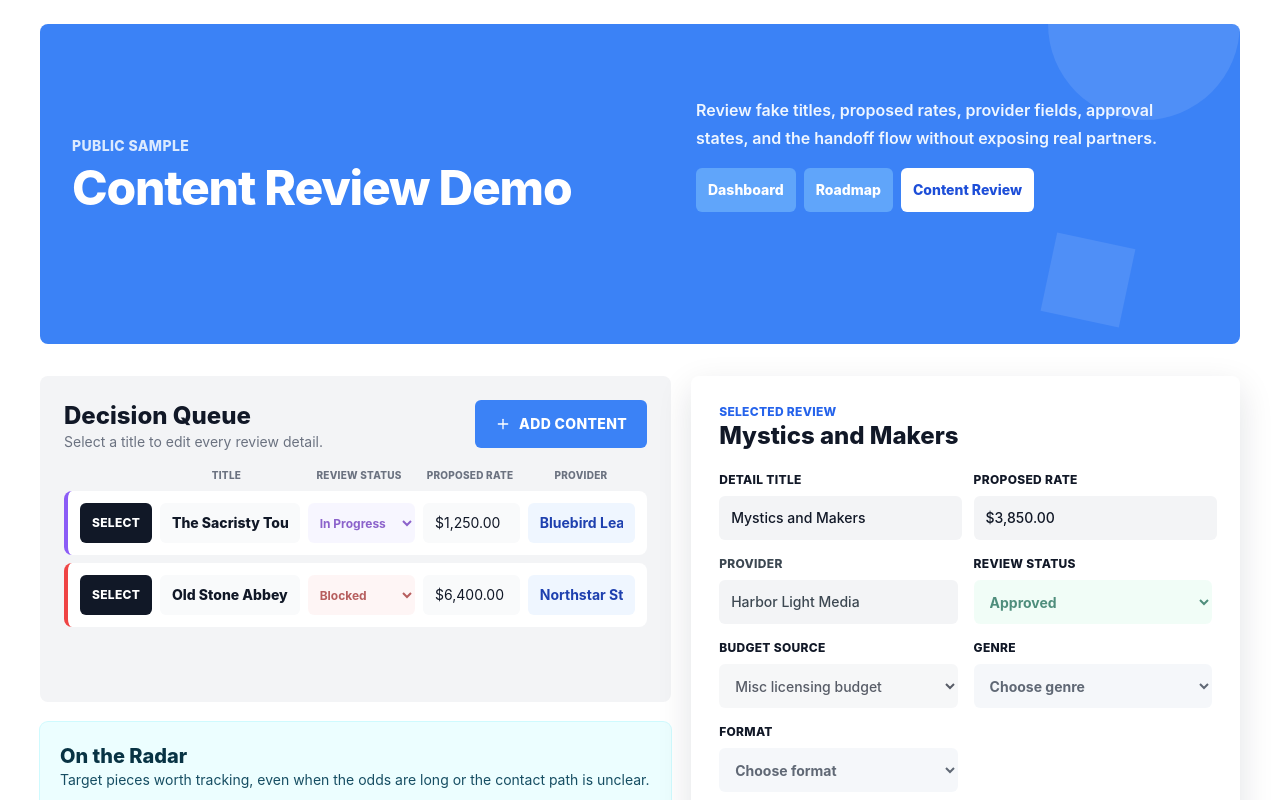
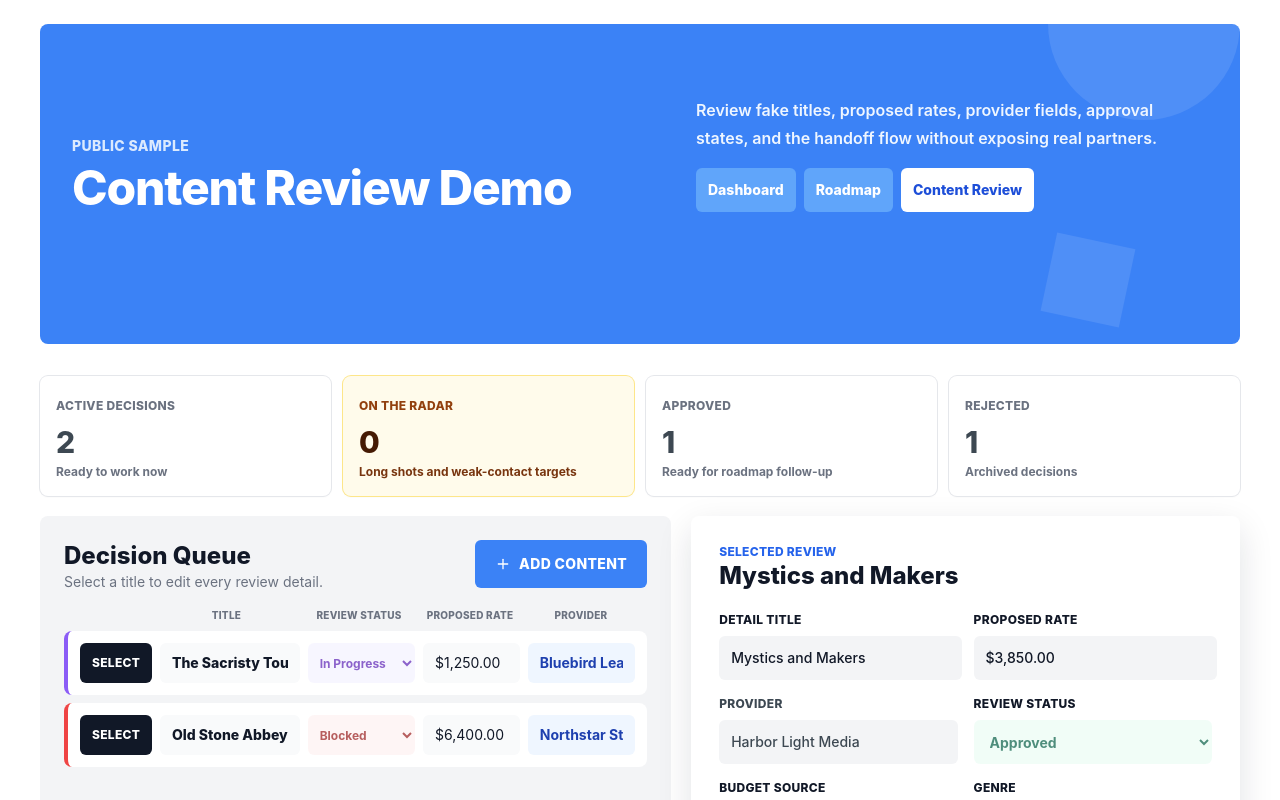
Before and after one commit to mattmussoline/Budget-Tracking-App, a Next.js app: page /demo/content-review in a window 1280 px wide. Shown: the top 800 px of the page. Built offline with nearby package versions, Linux system fonts and the light colour scheme.

Commit message:
Add radar review dashboard modal

```diff
--- a/src/features/planning/components/content-review-dashboard.tsx
+++ b/src/features/planning/components/content-review-dashboard.tsx
@@ -1,7 +1,8 @@
 "use client";
 
-import { ArrowRight, ExternalLink, Plus, Save, Trash2 } from "lucide-react";
-import { type ReactNode, useState, useTransition } from "react";
+import { ArrowRight, ExternalLink, Plus, Save, Trash2, X } from "lucide-react";
+import { type KeyboardEvent, type MouseEvent, type ReactNode, useEffect, useRef, useState, useTransition } from "react";
+import { createPortal } from "react-dom";
 import { SoftButton } from "@/components/ui/soft-button";
 import { cn } from "@/components/ui/soft-surface";
 import { budgetSourceOptions } from "@/features/budget/budget-source";
@@ -38,6 +39,7 @@ export function ContentReviewDashboard({ fiscalYearId, items, providerOptions =
   const [saveState, setSaveState] = useState<SaveState>("idle");
   const [isPending, startTransition] = useTransition();
   const selected = selectedId === "draft" ? draft : records.find((item) => item.id === selectedId) ?? null;
+  const [isRadarOpen, setIsRadarOpen] = useState(false);
 
   function selectItem(id: string) {
     if (id !== selectedId) setSaveState("idle");
@@ -106,6 +108,14 @@ export function ContentReviewDashboard({ fiscalYearId, items, providerOptions =
   const rejectedContent = queue.filter((item) => item.reviewStatus === "rejected");
 
   return (
+    <div className="grid gap-5">
+      <section aria-label="Review status summary" className="grid gap-3 sm:grid-cols-2 xl:grid-cols-4">
+        <StatusCard label="Active Decisions" value={activeQueue.length} helper="Ready to work now" />
+        <StatusCard label="On the Radar" value={radarContent.length} helper="Long shots and weak-contact targets" tone="radar" onClick={() => setIsRadarOpen(true)} />
+        <StatusCard label="Approved" value={approvedContent.length} helper="Ready for roadmap follow-up" />
+        <StatusCard label="Rejected" value={rejectedContent.length} helper="Archived decisions" />
+      </section>
+
       <div className="grid gap-5 xl:grid-cols-[minmax(600px,1.15fr)_minmax(520px,1fr)]">
         <div className="grid gap-5">
           <section data-testid="content-review-decision-queue-block" className="rounded-lg bg-gray-100 p-4 md:p-6">
@@ -119,11 +129,6 @@ export function ContentReviewDashboard({ fiscalYearId, items, providerOptions =
             <div data-testid="content-review-active-queue" className="grid gap-2">
               {activeQueue.length === 0 ? <p className="rounded-lg bg-white p-5 font-bold text-muted">Add content to start the decision queue.</p> : activeQueue.map((item) => <ReviewSummaryRow key={item.id} item={item} active={selectedId === item.id} isDemo={isDemo} onSelect={selectItem} onChange={changeItem} />)}
             </div>
-        </section>
-        <section className="rounded-lg bg-cyan-50 p-4 ring-1 ring-cyan-100 md:p-5">
-          <h3 className="font-display text-xl font-extrabold text-cyan-950">On the Radar</h3>
-          <p className="mb-3 text-sm text-cyan-900">Target pieces worth tracking, even when the odds are long or the contact path is unclear.</p>
-          <ContentReviewGroup title="Radar Targets" count={radarContent.length} testId="content-review-radar-content">{radarContent.map((item) => <ReviewSummaryRow key={item.id} item={item} active={selectedId === item.id} isDemo={isDemo} onSelect={selectItem} onChange={changeItem} />)}</ContentReviewGroup>
           </section>
           <section className="rounded-lg bg-gray-200 p-3">
             <h3 className="font-display text-xl font-extrabold">Completed Reviews</h3>
@@ -139,7 +144,101 @@ export function ContentReviewDashboard({ fiscalYearId, items, providerOptions =
           {selected ? <ReviewEditor item={selected} providerOptions={providerOptions} isDemo={isDemo} isPending={isPending} saveState={isPending ? "saving" : saveState} onChange={(field, value) => changeItem(selected.id, field, value)} onSave={() => save(selected)} fiscalYearId={fiscalYearId} /> : <div className="grid min-h-64 place-items-center text-center text-muted"><div><h2 className="text-xl font-extrabold">Select a review</h2><p>Choose a queue item or add new content.</p></div></div>}
         </section>
       </div>
+
+      <RadarReviewModal
+        items={radarContent}
+        isOpen={isRadarOpen}
+        selectedId={selectedId}
+        isDemo={isDemo}
+        onClose={() => setIsRadarOpen(false)}
+        onSelect={selectItem}
+        onChange={changeItem}
+      />
+    </div>
   );
+}
+
+function StatusCard({ label, value, helper, tone = "neutral", onClick }: { label: string; value: number; helper: string; tone?: "neutral" | "radar"; onClick?: () => void }) {
+  const cardClass = cn(
+    "min-h-24 rounded-lg p-4 text-left shadow-sm ring-1 transition",
+    tone === "radar" ? "bg-amber-50 text-amber-950 ring-amber-200" : "bg-white text-foreground ring-gray-200",
+    onClick && "cursor-pointer hover:-translate-y-0.5 hover:shadow-md focus:outline-none focus:ring-2 focus:ring-blue-500"
+  );
+  const content = <>
+    <span className={cn("text-xs font-extrabold uppercase tracking-wide", tone === "radar" ? "text-amber-800" : "text-muted")}>{label}</span>
+    <span className="mt-2 block font-display text-3xl font-extrabold">{value}</span>
+    <span className={cn("mt-1 block text-xs font-bold", tone === "radar" ? "text-amber-900" : "text-muted")}>{helper}</span>
+  </>;
+
+  if (onClick) {
+    return <button type="button" onClick={onClick} className={cardClass} aria-label={`${label}: ${value}. Open radar targets`}>
+      {content}
+    </button>;
+  }
+
+  return <div className={cardClass}>{content}</div>;
+}
+
+function RadarReviewModal({ items, isOpen, selectedId, isDemo, onClose, onSelect, onChange }: { items: ContentReviewItem[]; isOpen: boolean; selectedId: string; isDemo?: boolean; onClose: () => void; onSelect: (id: string) => void; onChange: (id: string, field: keyof ContentReviewItem, value: string | number | null) => void }) {
+  const dialogRef = useRef<HTMLDialogElement>(null);
+
+  useEffect(() => {
+    if (!isOpen) return;
+    const dialog = dialogRef.current;
+    if (!dialog) return;
+
+    if (typeof dialog.showModal === "function" && !dialog.open) dialog.showModal();
+    else dialog.setAttribute("open", "");
+  }, [isOpen]);
+
+  function closeDialog() {
+    const dialog = dialogRef.current;
+    if (dialog?.open && typeof dialog.close === "function") dialog.close();
+    else dialog?.removeAttribute("open");
+    onClose();
+  }
+
+  function closeFromBackdrop(event: MouseEvent<HTMLDialogElement>) {
+    if (event.target === event.currentTarget) closeDialog();
+  }
+
+  function closeFromEscape(event: KeyboardEvent<HTMLDialogElement>) {
+    if (event.key !== "Escape") return;
+    event.preventDefault();
+    closeDialog();
+  }
+
+  if (!isOpen) return null;
+
+  return createPortal(<dialog
+    ref={dialogRef}
+    open={isOpen}
+    style={{ display: "block", visibility: "visible" }}
+    aria-labelledby="radar-review-modal-title"
+    onClick={closeFromBackdrop}
+    onKeyDown={closeFromEscape}
+    onClose={onClose}
+    className="fixed left-1/2 top-1/2 z-50 block w-[calc(100%-2rem)] max-w-4xl -translate-x-1/2 -translate-y-1/2 rounded-xl bg-white p-0 text-foreground shadow-2xl backdrop:bg-gray-950/60"
+  >
+    <div className="flex max-h-[calc(100vh-2rem)] flex-col">
+      <header className="flex shrink-0 items-start justify-between gap-4 border-b border-amber-200 bg-amber-50 p-5 sm:p-7">
+        <div>
+          <p className="text-xs font-extrabold uppercase tracking-wide text-amber-800">{items.length} Radar Target{items.length === 1 ? "" : "s"}</p>
+          <h2 id="radar-review-modal-title" className="font-display text-3xl font-extrabold text-amber-950">On the Radar</h2>
+          <p className="mt-1 text-sm font-medium text-amber-900">Long shots, weak-contact targets, and pieces worth keeping warm.</p>
+        </div>
+        <button type="button" onClick={closeDialog} aria-label="Close radar targets" className="rounded-md bg-white p-3 text-amber-900 shadow-sm ring-1 ring-amber-200 transition-colors hover:bg-amber-100">
+          <X className="h-5 w-5" aria-hidden="true" />
+        </button>
+      </header>
+      <div data-testid="content-review-radar-content" className="grid min-h-0 gap-2 overflow-y-auto p-5 sm:p-7">
+        {items.length ? items.map((item) => <ReviewSummaryRow key={item.id} item={item} active={selectedId === item.id} isDemo={isDemo} onSelect={onSelect} onChange={onChange} />) : <p className="rounded-lg bg-gray-100 p-5 font-bold text-muted">No radar targets yet.</p>}
+      </div>
+      <footer className="flex shrink-0 justify-end border-t border-gray-200 p-4 sm:px-7">
+        <button type="button" onClick={closeDialog} className="min-h-12 rounded-md px-5 py-3 text-sm font-extrabold uppercase tracking-wide text-muted hover:bg-gray-100">Close</button>
+      </footer>
+    </div>
+  </dialog>, document.body);
 }
 
 function isFinalReviewStatus(status: ReviewStatus) {
```
Also changed, not shown: 1 other file (tests, documents, lock files or other folders). Lines whose indentation alone changed are shown as unchanged.
